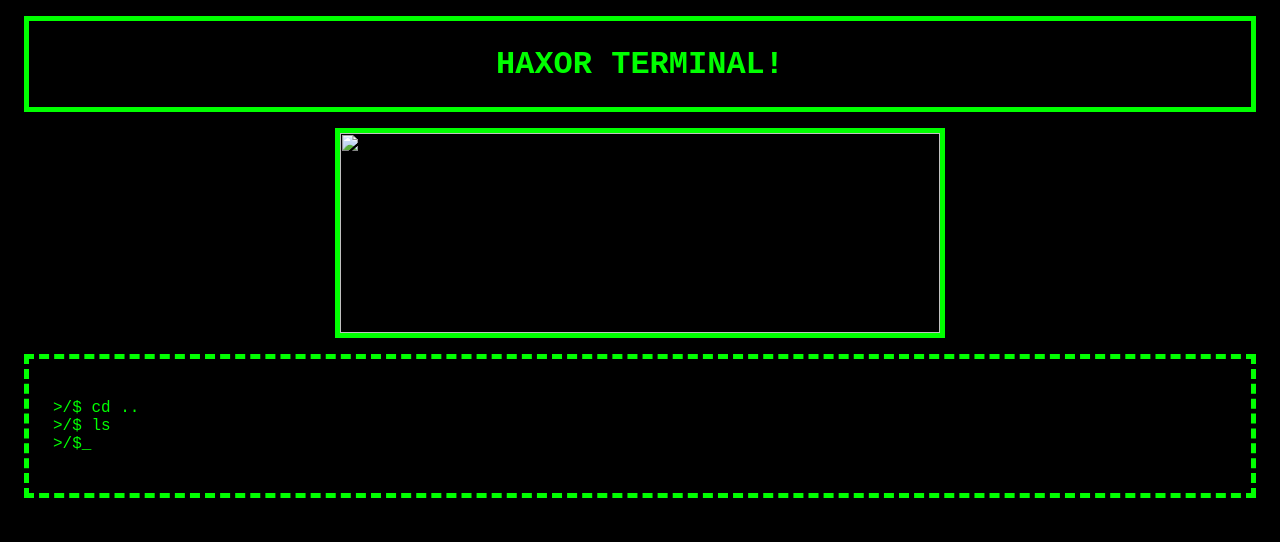
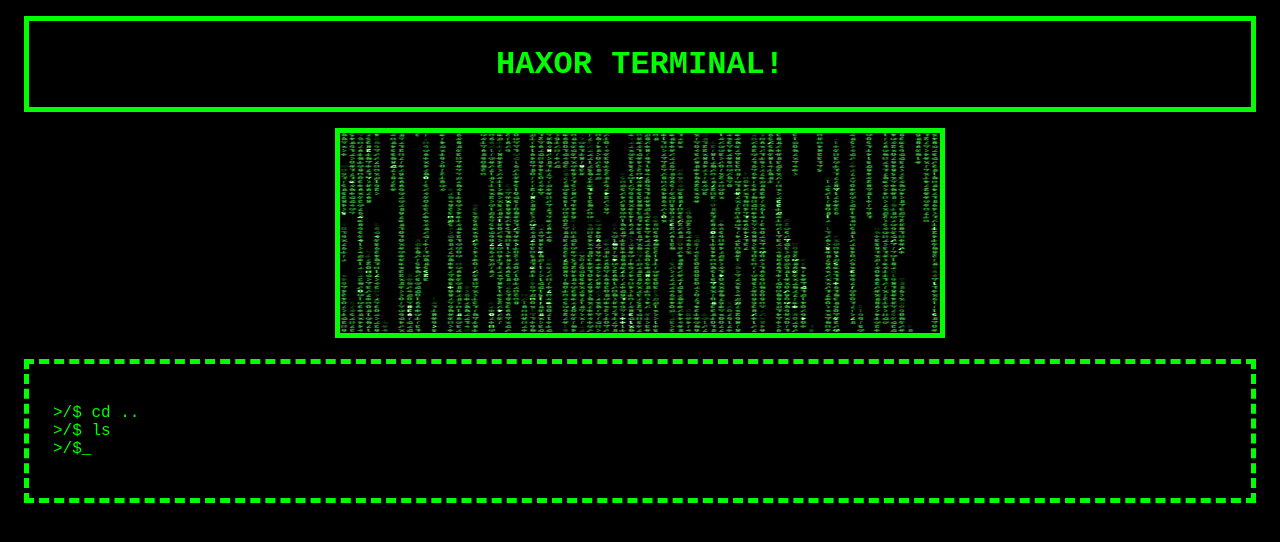
Before and after one commit to blixuk/sparta, a plain HTML site: page index.html in a window 1280 px wide. Drawn offline with Linux system fonts and the light colour scheme.

Commit message:
Update index.html

```diff
--- a/index.html
+++ b/index.html
@@ -13,7 +13,7 @@
     </div>
 
     <div>
-        <center><img class="imageClass" src="img/giphy.gif" alt="" width="600em" height="200em"></center>
+        <center><img class="imageClass" src="giphy.gif" alt="" width="600em" height="200em"></center>
     </div>
 
     <div class="someClass">
```
